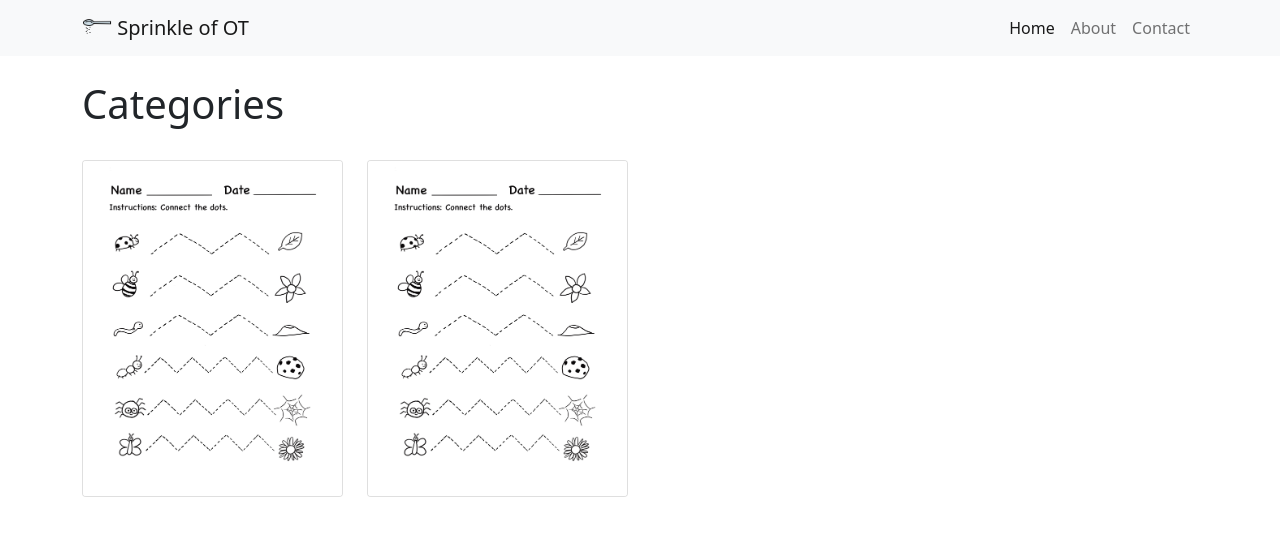
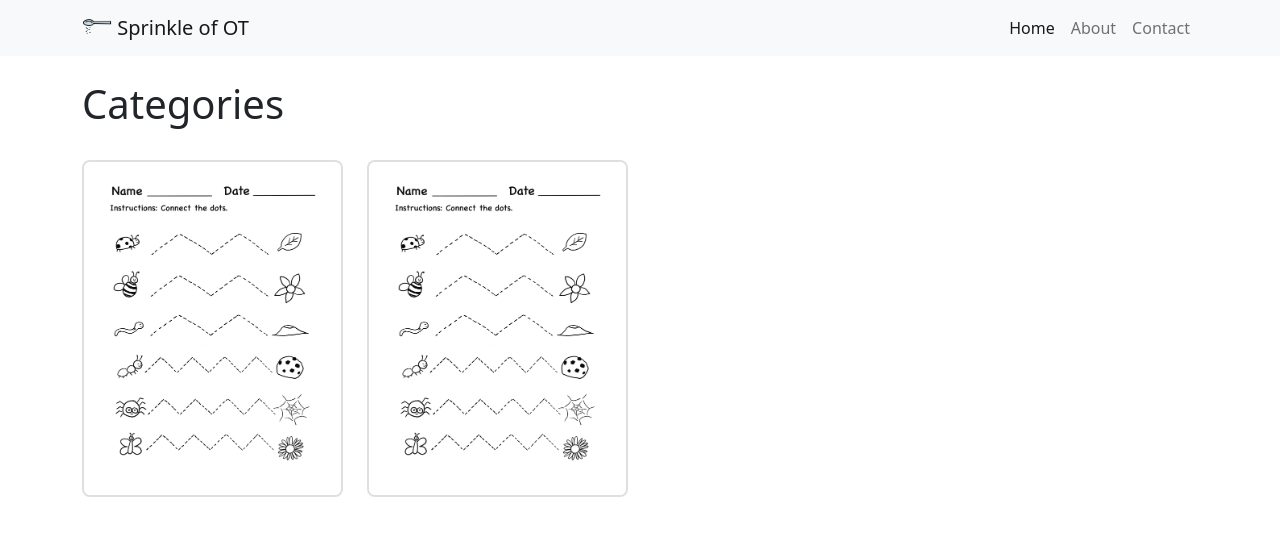
Before and after one commit to SprinkleOfOT/sprinkleofot.github.io, a Jekyll site: the page built from index.html, in a window 1280 px wide. Shown: the top 536 px of the page. Built offline with Jekyll 4.4.1, drawn with Linux system fonts in a browser that asks for light colours; the list of posts is cut into pages by our own code.

Commit message:
Update card look

```diff
--- a/_includes/card-post.html
+++ b/_includes/card-post.html
@@ -1,5 +1,5 @@
 <div class="col">
-  <div class="card">
+  <div class="card border-2">
     <a href="{{ post.pdf | absolute_url }}" download>
       <img class="card-img" src="{{ post.image | absolute_url }}" alt="{{ post.title }}">
     </a>
--- a/assets/css/theme.css
+++ b/assets/css/theme.css
@@ -1,3 +1,16 @@
 .navbar {
-	padding: 0.5rem 2rem;
+  padding: 0.5rem 2rem;
 }
+
+.card {
+  border-radius: 0.5rem;
+  overflow: hidden;
+}
+
+.card img {
+  transition: .3s ease;
+}
+
+.card:hover img {
+  opacity: 0.3;
+}
```
